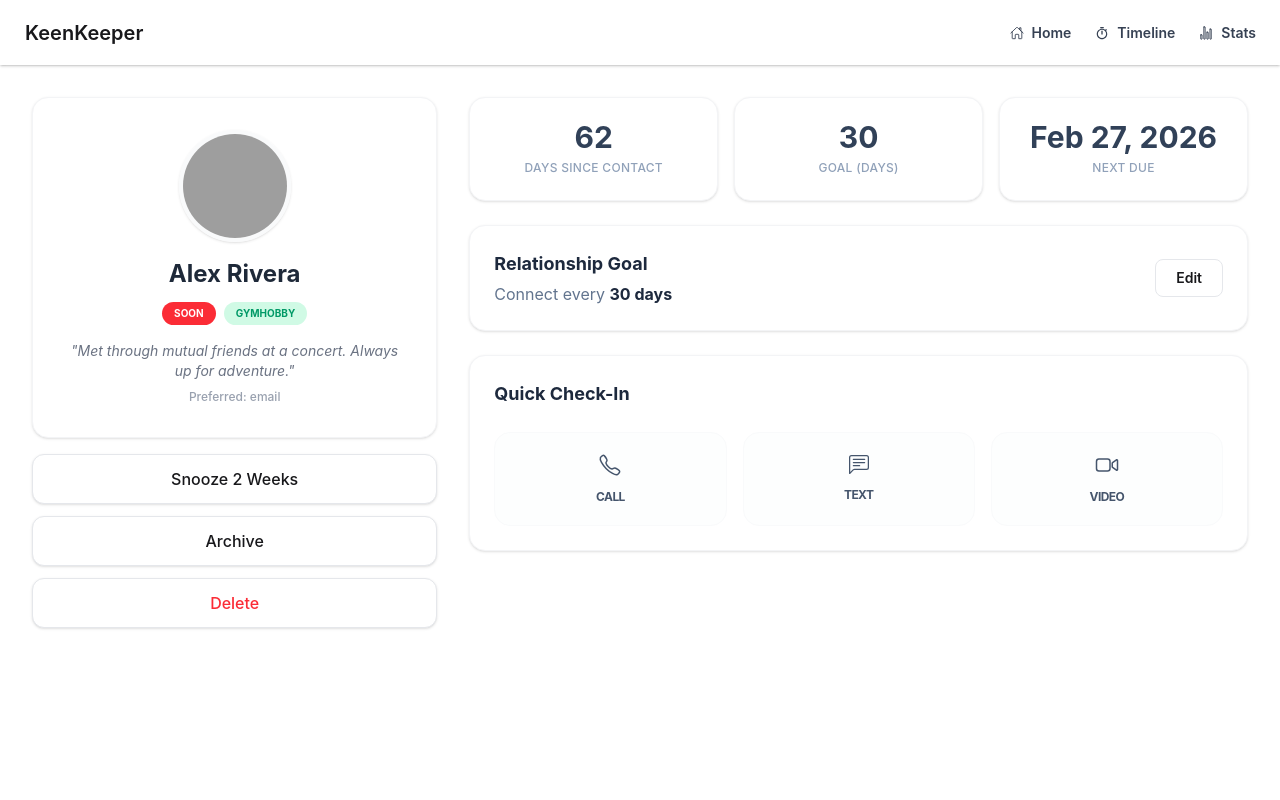
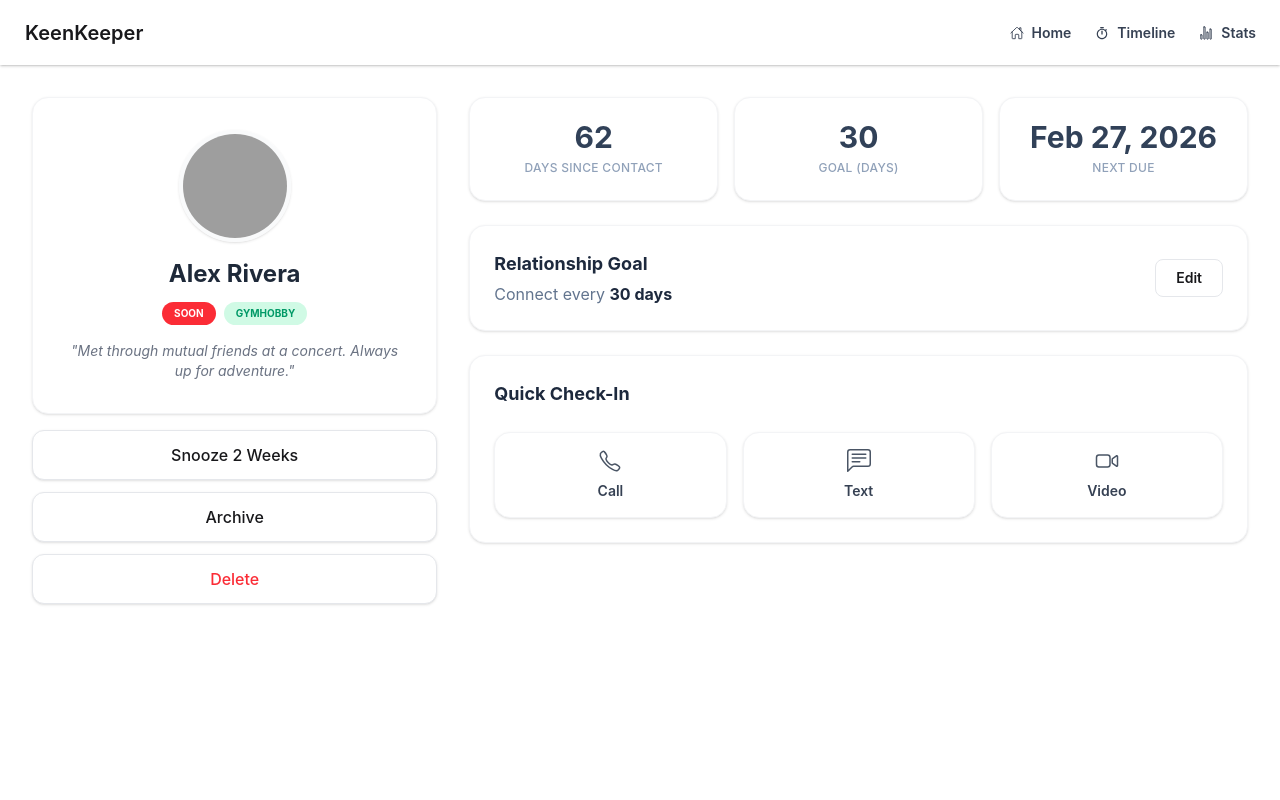
Before and after one commit to Sabbirbd912/A7-Kin-Keeper, a React (Vite) app: page /friends/1 in a window 1280 px wide. Shown: the top 800 px of the page. Built offline with nearby package versions, Linux system fonts and the light colour scheme; grey boxes are pictures that could not be loaded.

Commit message:
timeline is working

```diff
--- a/package.json
+++ b/package.json
@@ -15,6 +15,7 @@
     "react-dom": "^19.2.4",
     "react-icons": "^5.6.0",
     "react-router": "^7.14.1",
+    "react-toastify": "^11.0.5",
     "tailwindcss": "^4.2.2"
   },
   "devDependencies": {
--- /dev/null
+++ b/src/context/CalledFriendProvider.jsx
@@ -0,0 +1,22 @@
+import React, { createContext, useState } from 'react';
+
+
+export const CalledFriendContext=createContext();
+
+const CalledFriendProvider = ({ children }) => {
+
+      const [call, setCall] = useState([]);
+
+    const data={
+        call,
+        setCall,
+    }
+
+    return (
+        <CalledFriendContext.Provider value={data}>
+            {children}
+        </CalledFriendContext.Provider>
+    );
+};
+
+export default CalledFriendProvider;
--- a/src/layout/RootLayout.jsx
+++ b/src/layout/RootLayout.jsx
@@ -2,6 +2,7 @@ import React from 'react';
 import { Outlet } from 'react-router';
 import Navbar from '../comonents/shared/Navbar';
 import Footer from '../comonents/shared/Footer';
+import { ToastContainer } from 'react-toastify';
 
 const RootLayout = () => {
     return (
@@ -9,6 +10,8 @@ const RootLayout = () => {
            <Navbar />
             <Outlet />
            <Footer />
+
+           <ToastContainer />
         </div>
     );
 };
--- a/src/pages/friendetails/Friendetails.jsx
+++ b/src/pages/friendetails/Friendetails.jsx
@@ -2,6 +2,10 @@ import { useParams } from "react-router";
 import useFriendsData from "../../hooks/useFriendsData";
 import { IoCallOutline, IoVideocamOutline } from "react-icons/io5";
 import { BsChatLeftText } from "react-icons/bs";
+// import { useContext, useState } from "react";
+import { CalledFriendContext } from "../../context/CalledFriendProvider";
+import { useContext } from "react";
+import { toast } from "react-toastify";
 
 const Friendetails = () => {
   const { id } = useParams();
@@ -9,12 +13,34 @@ const Friendetails = () => {
 
   const expectedFriend = friends?.find((friend) => String(friend.id) === id);
 
+  // const [call, setCall] = useState([]);
+
+  const {call, setCall}=useContext(CalledFriendContext);
+
   if (loading) {
-    return <div className="flex justify-center items-center h-screen">Loading...</div>;
+    return (
+      <div className="flex justify-center items-center h-screen">
+        Loading...
+      </div>
+    );
   }
 
+const handleAction = (type) => {
+  const interactionData = {
+    ...expectedFriend,
+    interactionType: type,
+    timestamp: new Date().toLocaleDateString('en-US', {
+      month: 'long',
+      day: 'numeric',
+      year: 'numeric'
+    })
+  };
+  setCall([...call, interactionData]);
+  toast(`Clicked ${type}`);
+};
+  console.log(expectedFriend);
+
   return (
-
     <div className="container mx-auto p-4 md:p-8 flex flex-col lg:flex-row justify-center items-start gap-8 min-h-screen">
       <div className="w-full lg:w-1/3 space-y-4">
         <div className="bg-white p-8 rounded-2xl shadow-sm border border-gray-100 flex flex-col items-center text-center">
@@ -26,7 +52,9 @@ const Friendetails = () => {
             />
           </div>
 
-          <h3 className="text-2xl font-bold text-gray-800 mt-4">{expectedFriend?.name}</h3>
+          <h3 className="text-2xl font-bold text-gray-800 mt-4">
+            {expectedFriend?.name}
+          </h3>
 
           <div className="flex gap-2 mt-3">
             <span className="px-3 py-1 bg-red-500 text-white text-[10px] font-bold rounded-full uppercase">
@@ -39,9 +67,6 @@ const Friendetails = () => {
 
           <p className="text-gray-500 italic mt-4 text-sm">
             "{expectedFriend?.bio || "Former colleague, great mentor"}"
-          </p>
-          <p className="text-xs text-gray-400 mt-2 font-medium">
-            Preferred: {expectedFriend?.preferred || "email"}
           </p>
         </div>
 
@@ -59,7 +84,6 @@ const Friendetails = () => {
       </div>
 
       <div className="w-full lg:flex-1 space-y-6">
-
         <div className="grid grid-cols-1 sm:grid-cols-3 gap-4">
           <StatCard value="62" label="Days Since Contact" />
           <StatCard value="30" label="Goal (Days)" />
@@ -68,9 +92,12 @@ const Friendetails = () => {
 
         <div className="bg-white p-6 rounded-2xl shadow-sm border border-gray-100 flex justify-between items-center group">
           <div>
-            <h2 className="text-lg font-bold text-slate-800">Relationship Goal</h2>
+            <h2 className="text-lg font-bold text-slate-800">
+              Relationship Goal
+            </h2>
             <p className="text-slate-500 mt-1">
-              Connect every <span className="font-bold text-slate-800">30 days</span>
+              Connect every{" "}
+              <span className="font-bold text-slate-800">30 days</span>
             </p>
           </div>
           <button className="px-5 py-2 border border-gray-200 rounded-lg text-sm font-semibold hover:bg-gray-50 transition">
@@ -79,11 +106,33 @@ const Friendetails = () => {
         </div>
 
         <div className="bg-white p-6 rounded-2xl shadow-sm border border-gray-100">
-          <h2 className="text-lg font-bold text-slate-800 mb-6">Quick Check-In</h2>
+          <h2 className="text-lg font-bold text-slate-800 mb-6">
+            Quick Check-In
+          </h2>
           <div className="grid grid-cols-3 gap-4">
-            <CheckInButton icon={<IoCallOutline size={24} />} label="Call" />
-            <CheckInButton icon={<BsChatLeftText size={20} />} label="Text" />
-            <CheckInButton icon={<IoVideocamOutline size={24} />} label="Video" />
+            <button
+              onClick={() => handleAction('Call')}
+              className="flex flex-col items-center justify-center gap-2 p-4 border border-gray-100 bg-white rounded-2xl transition-all duration-200 hover:bg-gray-50 hover:border-gray-200 active:scale-95 active:bg-gray-100 shadow-sm group"
+            >
+              <span className="text-gray-600 group-hover:text-blue-600 transition-colors">
+                <IoCallOutline size={24} />
+              </span>
+              <span className="text-sm font-semibold text-gray-700">Call</span>
+            </button>
+
+            <button onClick={() => handleAction('Text')} className="flex flex-col items-center justify-center gap-2 p-4 border border-gray-100 bg-white rounded-2xl transition-all duration-200 hover:bg-gray-50 hover:border-gray-200 active:scale-95 active:bg-gray-100 shadow-sm group">
+              <span className="text-gray-600 group-hover:text-blue-600 transition-colors">
+                <BsChatLeftText size={24} />
+              </span>
+              <span className="text-sm font-semibold text-gray-700">Text</span>
+            </button>
+
+            <button onClick={() => handleAction('Video')} className="flex flex-col items-center justify-center gap-2 p-4 border border-gray-100 bg-white rounded-2xl transition-all duration-200 hover:bg-gray-50 hover:border-gray-200 active:scale-95 active:bg-gray-100 shadow-sm group">
+              <span className="text-gray-600 group-hover:text-blue-600 transition-colors">
+                <IoVideocamOutline size={24} />
+              </span>
+              <span className="text-sm font-semibold text-gray-700">Video</span>
+            </button>
           </div>
         </div>
       </div>
@@ -94,7 +143,9 @@ const Friendetails = () => {
 const StatCard = ({ value, label }) => (
   <div className="bg-white p-6 rounded-2xl shadow-sm border border-gray-100 text-center hover:border-blue-100 transition">
     <h2 className="text-3xl font-bold text-slate-700 leading-none">{value}</h2>
-    <p className="text-xs text-slate-400 mt-2 font-medium uppercase tracking-wide">{label}</p>
+    <p className="text-xs text-slate-400 mt-2 font-medium uppercase tracking-wide">
+      {label}
+    </p>
   </div>
 );
 
@@ -103,7 +154,9 @@ const CheckInButton = ({ icon, label }) => (
     <div className="text-slate-600 group-hover:text-blue-500 transition-colors">
       {icon}
     </div>
-    <span className="text-xs font-bold text-slate-600 uppercase tracking-tighter">{label}</span>
+    <span className="text-xs font-bold text-slate-600 uppercase tracking-tighter">
+      {label}
+    </span>
   </button>
 );
 
--- /dev/null
+++ b/src/pages/timeline/Timelinepage.jsx
@@ -0,0 +1,57 @@
+import React, { useContext } from "react";
+import { CalledFriendContext } from "../../context/CalledFriendProvider";
+import { IoCallOutline, IoVideocamOutline } from "react-icons/io5";
+import { BsChatLeftText } from "react-icons/bs";
+
+const Timelinepage = () => {
+  const { call } = useContext(CalledFriendContext);
+
+  const getIcon = (type) => {
+    switch (type) {
+      case "Call":
+        return <span className="text-yellow-500 text-2xl"><IoCallOutline /></span>;
+      case "Text":
+        return <BsChatLeftText className="text-gray-400" size={24} />;
+      case "Video":
+        return <IoVideocamOutline className="text-gray-500" size={24} />;
+      default:
+        return null;
+    }
+  };
+
+  return (
+    <div className="container mx-auto p-6 max-w-4xl">
+      <h2 className="text-4xl font-bold text-slate-800 mb-8">Timeline</h2>
+
+      <div className="flex flex-col gap-4">
+        {call.length === 0 ? (
+          <p className="text-gray-500 italic">No interactions yet.</p>
+        ) : (
+          call.map((item, index) => (
+            <div
+              key={index}
+              className="flex items-center gap-4 bg-white p-5 rounded-xl border border-gray-100 shadow-sm hover:shadow-md transition-shadow"
+            >
+              <div className="w-12 flex justify-center">
+                {getIcon(item.interactionType)}
+              </div>
+
+              <div>
+                <p className="text-gray-800">
+                  <span className="text-gray-500 ml-1 font-medium">
+                    {item.interactionType} with {item.name}
+                  </span>
+                </p>
+                <p className="text-gray-400 text-sm font-medium mt-1">
+                  {item.timestamp}
+                </p>
+              </div>
+            </div>
+          ))
+        )}
+      </div>
+    </div>
+  );
+};
+
+export default Timelinepage;
--- a/src/pages/timelinepage/Timelinepage.jsx
+++ /dev/null
@@ -1,11 +0,0 @@
-import React from 'react';
-
-const Timelinepage = () => {
-    return (
-        <div>
-            <h2>Timeline Page</h2>
-        </div>
-    );
-};
-
-export default Timelinepage;
--- a/src/router/routes.jsx
+++ b/src/router/routes.jsx
@@ -1,7 +1,8 @@
 import Friendetails from "../pages/friendetails/Friendetails";
 import HomePage from "../pages/hompage/Homepage";
+import Timelinepage from "../pages/timeline/Timelinepage";
 import Statspage from "../pages/StatsPage/StatsPage";
-import Timelinepage from "../pages/Timelinepage/Timelinepage";
+
 import { createBrowserRouter } from "react-router";
 import RootLayout from "../layout/RootLayout";
 
@@ -11,8 +12,8 @@ export const router = createBrowserRouter([
     element: <RootLayout />,
     children: [
       {index: true, element: <HomePage />},
+      {path: "/stats", element: <Statspage  />},
       {path: "/timeline", element: <Timelinepage />},
-      {path: "/stats", element: <Statspage  />},
       {path: "/friends/:id", element: <Friendetails />},
     ],
     errorElement: <h1>Not Found</h1>,
```
Also changed, not shown: src/main.jsx (+11 -10 lines), 1 other file (tests, documents, lock files or other folders).
